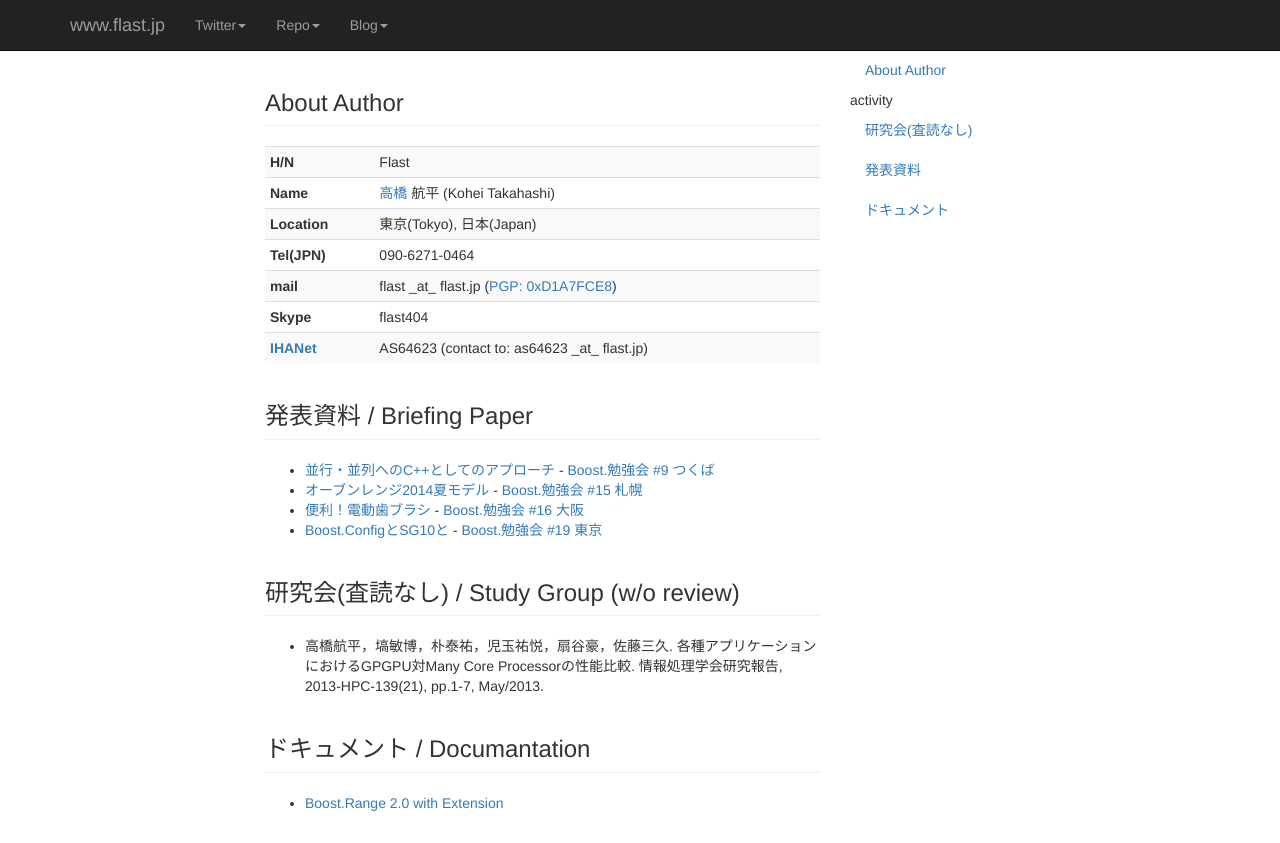
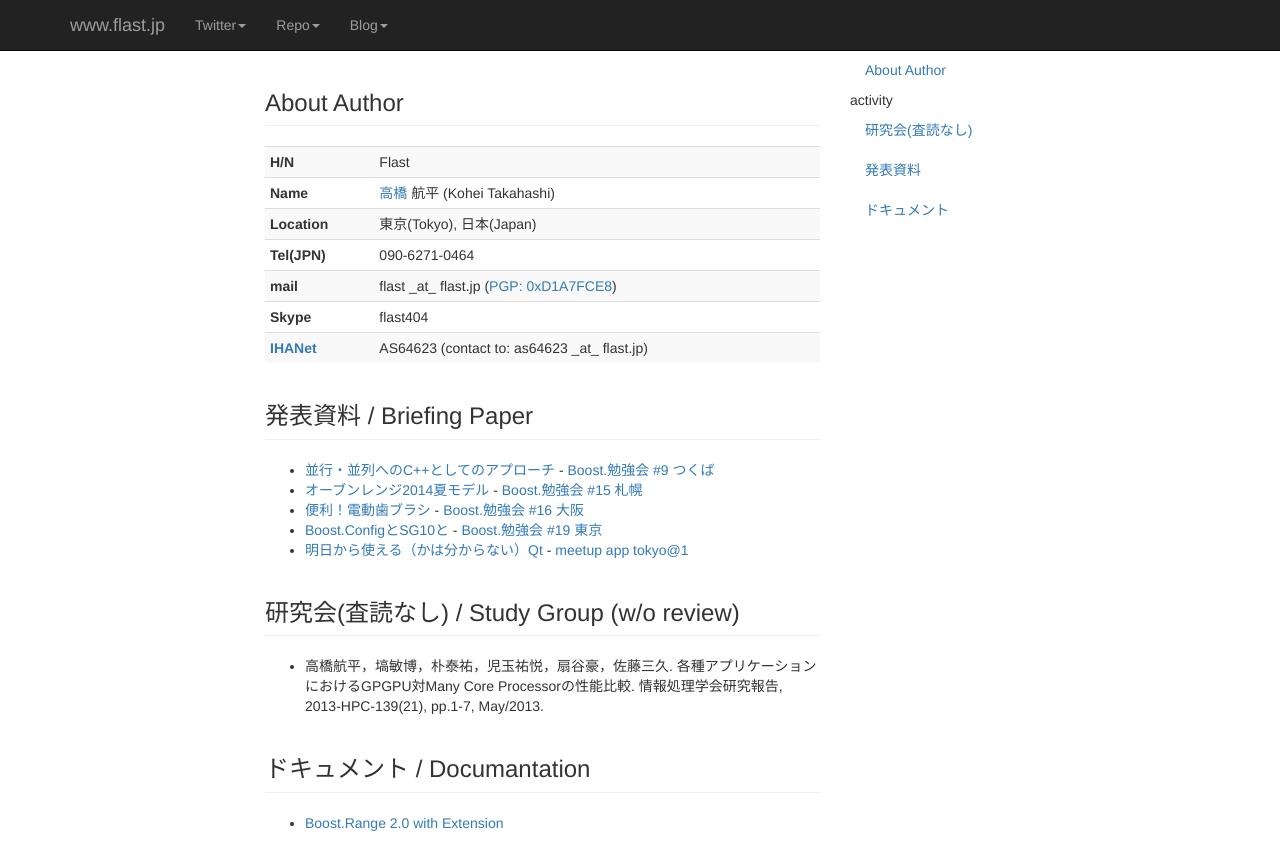
Before and after one commit to Flast/flast.github.io, a plain HTML site: page index.html in a window 1280 px wide. Drawn offline with nearby package versions, Linux system fonts and the light colour scheme.

Commit message:
update index

```diff
--- a/index.html
+++ b/index.html
@@ -89,6 +89,7 @@
             <li><a href="./article/boost-15-sapporo/index.html">オーブンレンジ2014夏モデル</a> - <a href="https://sites.google.com/site/boostjp/study_meeting/study15">Boost.勉強会 #15 札幌</a></li>
             <li><a href="./article/boost-16-osaka/index.html">便利！電動歯ブラシ</a> - <a href="https://sites.google.com/site/boostjp/study_meeting/study16">Boost.勉強会 #16 大阪</a></li>
             <li><a href="./article/boost-19-tokyo/index.html">Boost.ConfigとSG10と</a> - <a href="https://sites.google.com/site/boostjp/study_meeting/study19">Boost.勉強会 #19 東京</a></li>
+            <li><a href="./article/meetup-app1/index.html">明日から使える（かは分からない）Qt</a> - <a href="http://meetupapp.connpass.com/event/33555/">meetup app tokyo@1</a></li>
           </ul>
         </section>
 
```
